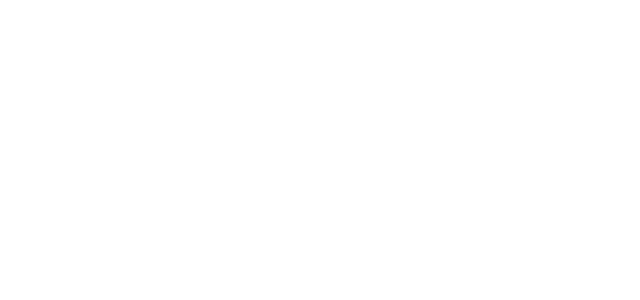
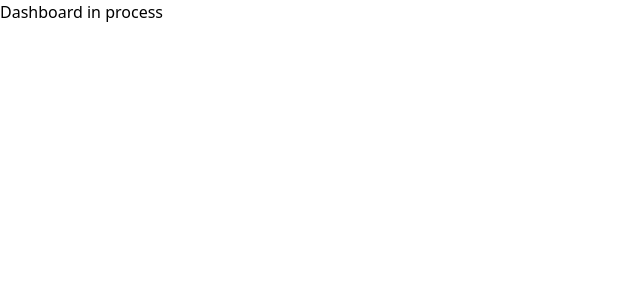
Before and after one commit to priyanjanjb/resume-ranker, a React (Vite) app in the folder client/: page /dashboard in a window 1280 px wide. Before the commit this address had no page. Shown: the top 300 px of the page, without its empty margins (0-640 px from the left). Built offline with nearby package versions, Linux system fonts and the light colour scheme.

Commit message:
feat(auth): set navigation on homepage and dashboard. add dashboard route to app

```diff
--- a/client/src/App.tsx
+++ b/client/src/App.tsx
@@ -2,7 +2,7 @@ import { Route, Routes} from "react-router-dom";
 import SignIn from "./components/signIn/signIn";
 import SignUp from "./components/signUp/signUpPage";
 import HomePage from "./components/home/homePage";
-
+import Dashboard from "./components/dashboard/dashboard";
 
 
 
@@ -13,6 +13,7 @@ function App(){
       <Route path='/' element={<SignIn />}/>
       <Route path='/signup' element={<SignUp />}/>
       <Route path='/homePage' element={<HomePage />}/>
+      <Route path='/dashboard' element={<Dashboard />}/>
     </Routes>
     </div>
 
--- /dev/null
+++ b/client/src/components/dashboard/dashboard.tsx
@@ -0,0 +1,15 @@
+
+
+interface Props {}
+
+function Dashboard(props: Props) {
+    const {} = props
+
+    return (
+        <>
+        <p>Dashboard in process</p>
+        </>
+    )
+}
+
+export default Dashboard
--- a/client/src/components/home/homePage.tsx
+++ b/client/src/components/home/homePage.tsx
@@ -1,9 +1,15 @@
 import '../../assets/styleSheet/home.css'
+import { useNavigate } from 'react-router-dom'
 interface Props {}
 
 function HomePage(props: Props) {
     const {} = props
+    const navigate = useNavigate();
 
+    const handleSubmit = () => {
+        console.log("Form submitted");
+        navigate('/dashboard'); // Navigate to the next page
+    };
 
     return (
         <div className="hmBackPanel">
@@ -22,7 +28,7 @@ function HomePage(props: Props) {
 
           <div className="formTextSection">
             <p className="actionTopic">Fill the Form</p>
-            <form className="formData" >
+            <form className="formData" onSubmit={handleSubmit}>
               <input
                 className="inputBox"
                 type="text"
```
